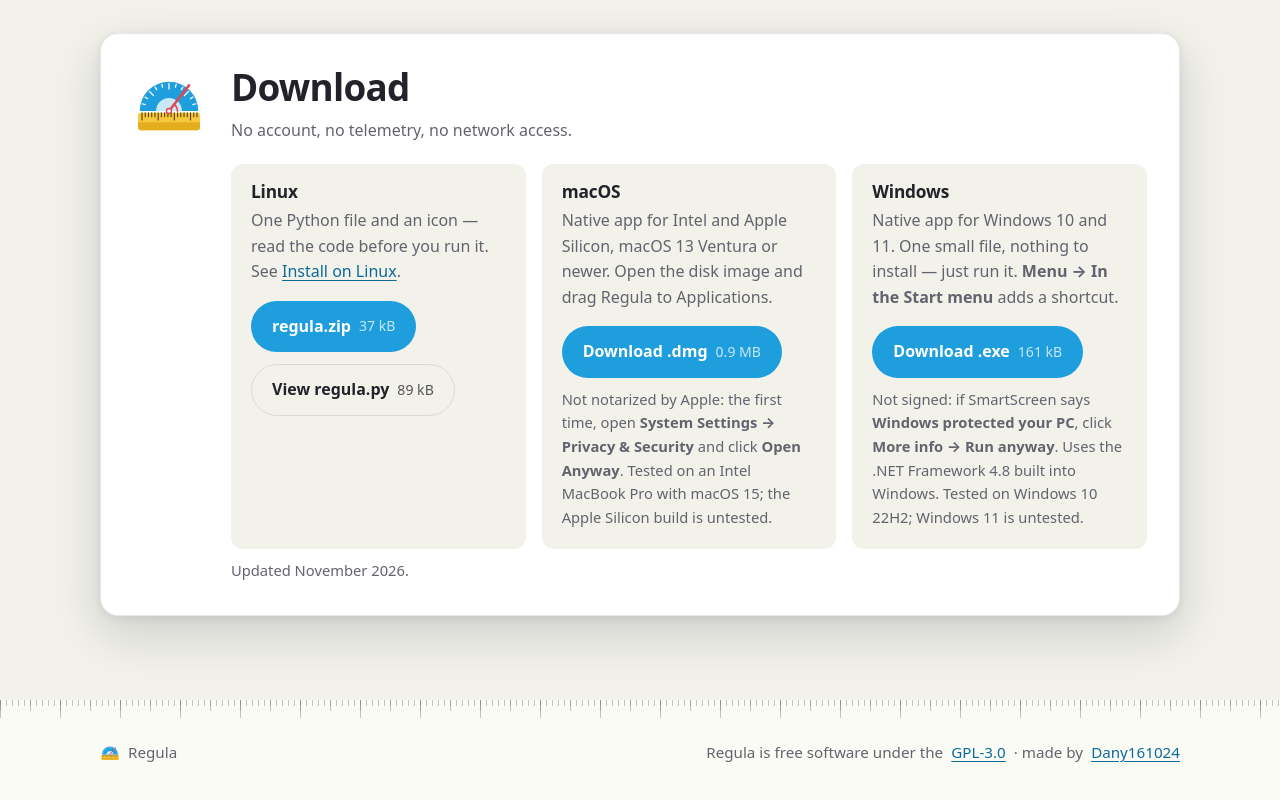
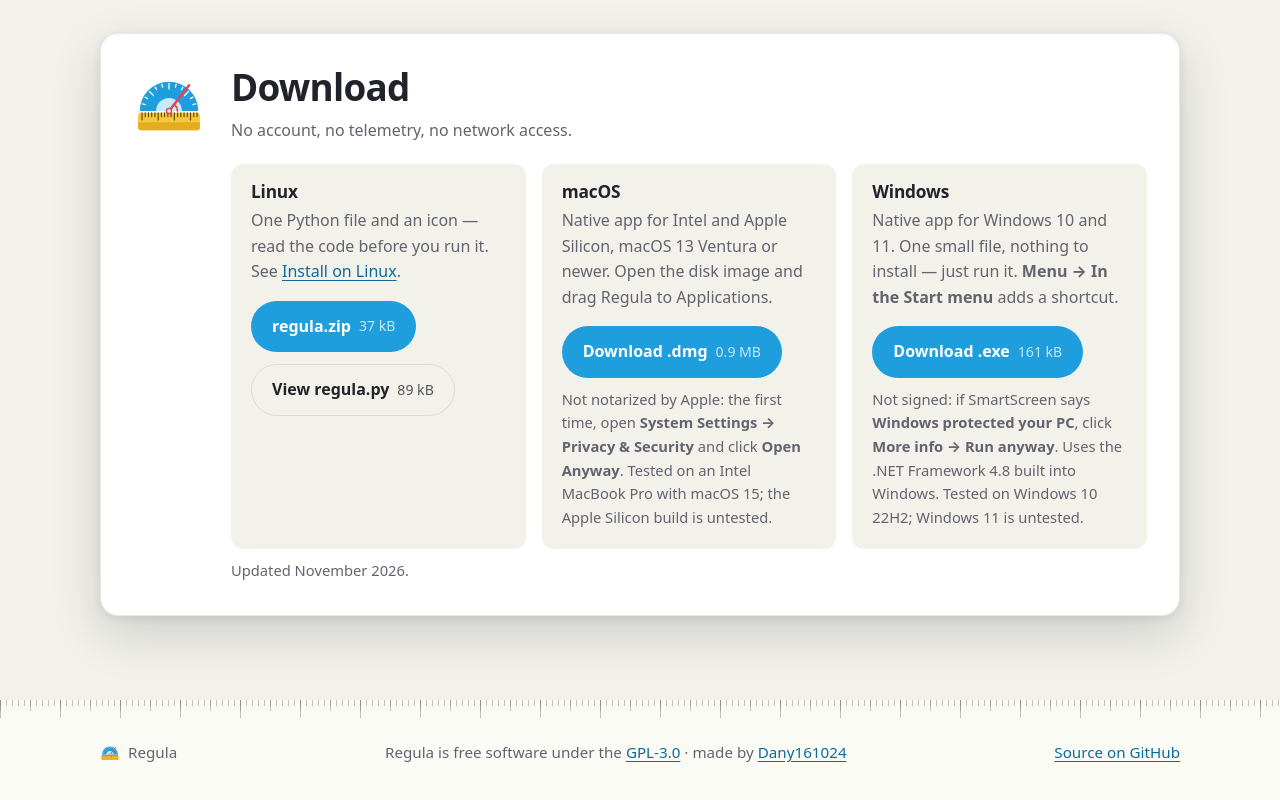
Before and after one commit to Dany161024/Regula, a plain HTML site: page web/index.html in a window 1280 px wide. Shown: the part 6961-7761 px from the top of the page. Drawn offline with Linux system fonts and the light colour scheme.

Commit message:
README, odkaz na zdrojáky na GitHube; oprava pätičky na mobile
Co-Authored-By: Claude Opus 5.5 <noreply@anthropic.com>

```diff
--- a/web/index.html
+++ b/web/index.html
@@ -319,7 +319,8 @@ EOF</code></pre>
   <div class="ticks" aria-hidden="true"></div>
   <div class="wrap foot-row">
     <span><img src="icon.svg" alt="" width="20" height="20"> Regula</span>
-    <span>Regula is free software under the <a href="https://www.gnu.org/licenses/gpl-3.0.html">GPL-3.0</a> · made by <a href="https://github.com/Dany161024">Dany161024</a></span>
+    <span>Regula is free software under the <a href="https://github.com/Dany161024/Regula/blob/main/LICENSE">GPL-3.0</a> · made by <a href="https://github.com/Dany161024">Dany161024</a></span>
+    <span><a href="https://github.com/Dany161024/Regula">Source on GitHub</a></span>
   </div>
 </footer>
 
--- a/web/style.css
+++ b/web/style.css
@@ -282,7 +282,7 @@ section.band { background: var(--band); }
 .foot { padding: 0 0 36px; }
 .foot .ticks { margin-bottom: 22px; }
 .foot-row { display: flex; flex-wrap: wrap; justify-content: space-between; gap: 12px; color: var(--soft); font-size: 0.95rem; }
-.foot-row span { display: inline-flex; align-items: center; gap: 8px; }
+.foot-row span:first-child { display: inline-flex; align-items: center; gap: 8px; }
 
 @media (max-width: 640px) {
   section { padding: 60px 0; }
```
Also changed, not shown: 1 other file.
